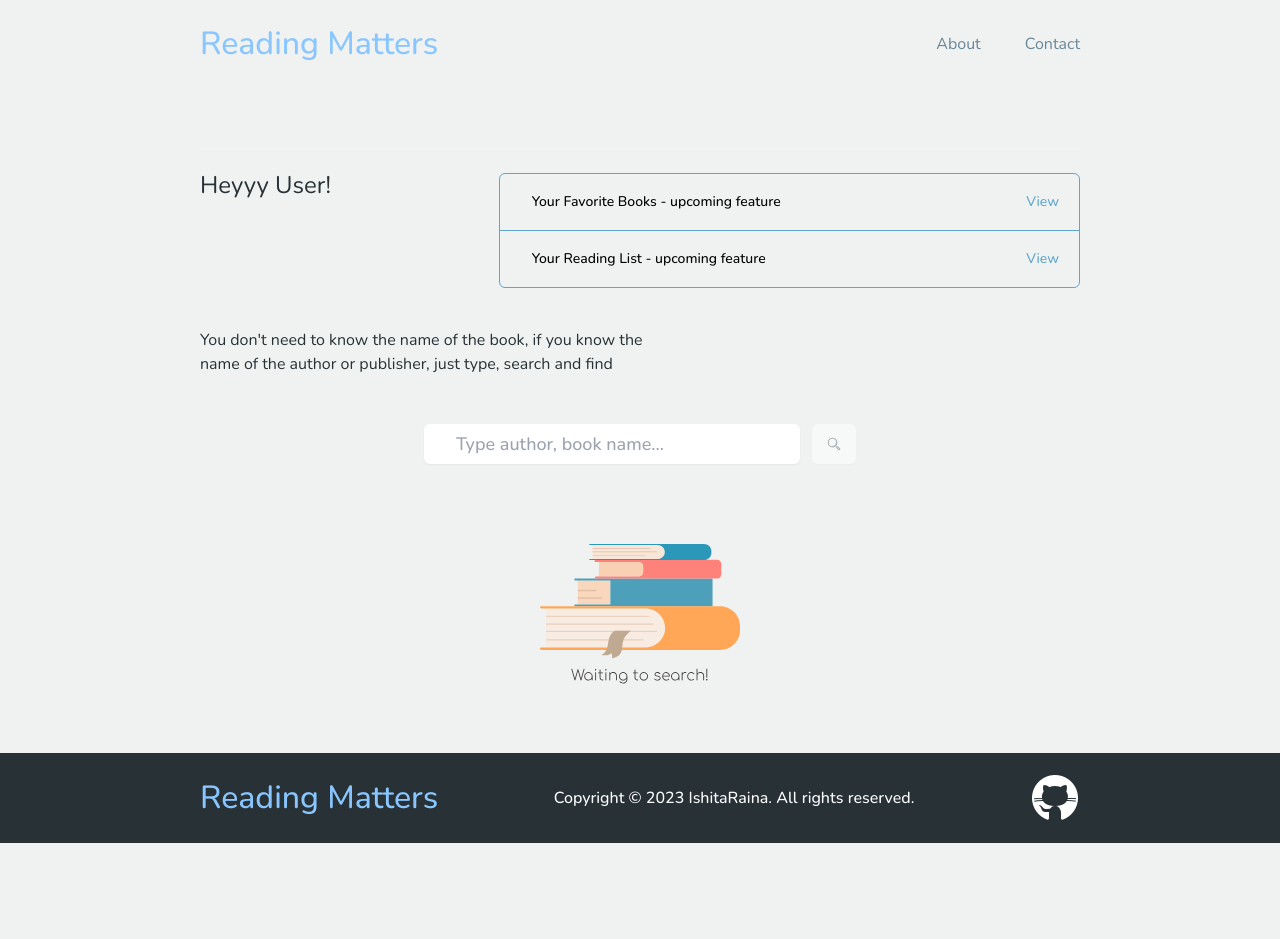
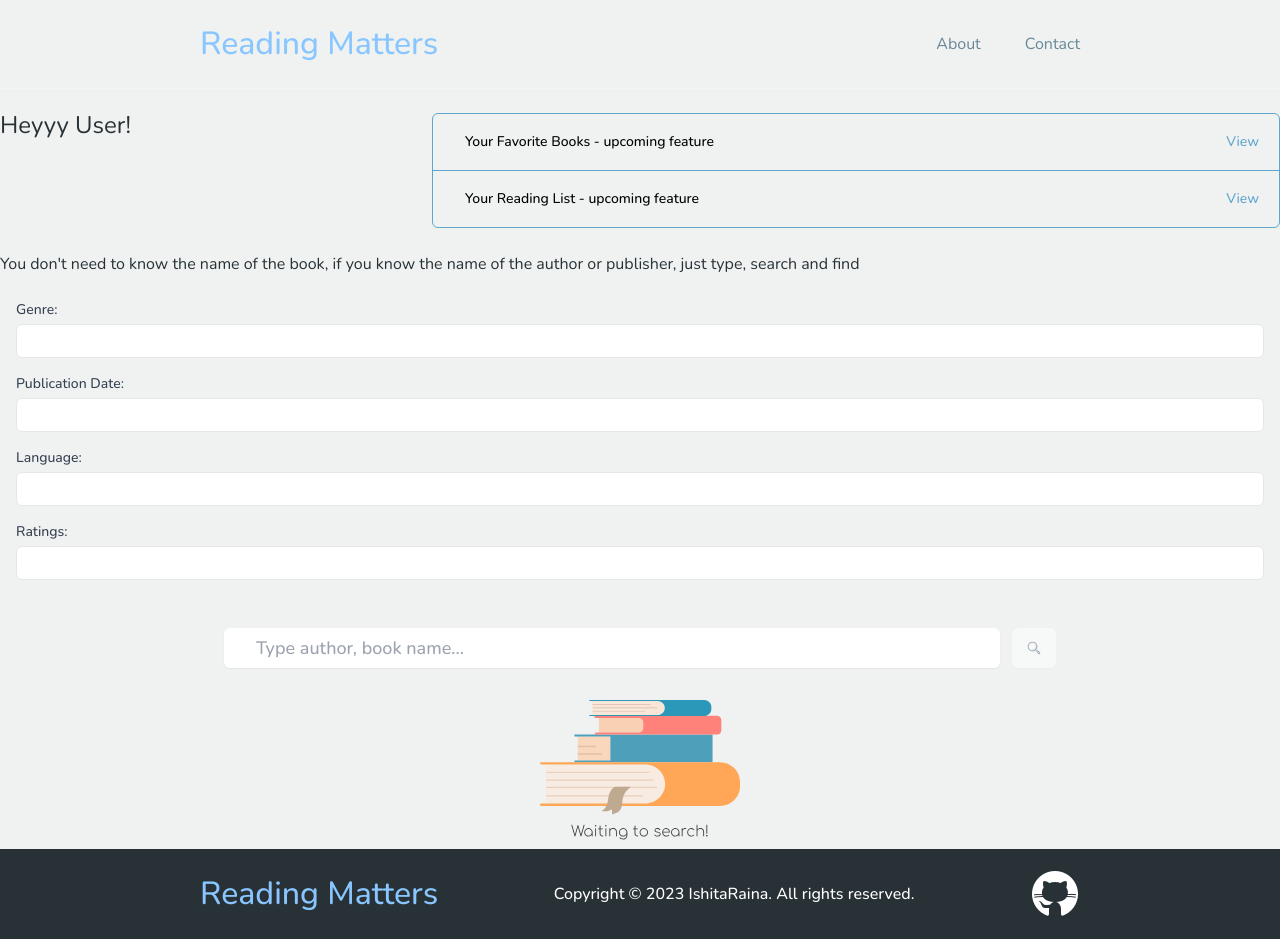
Before and after one commit to ishitaraina1807/Reading-Matters, a React (Create React App) app: page /search in a window 1280 px wide. Before the commit the page ends 843 px from the top, so only its background shows below. Built offline with nearby package versions, Linux system fonts and the light colour scheme.

Commit message:
Added filters to search

```diff
--- a/src/components/SearchPage.js
+++ b/src/components/SearchPage.js
@@ -9,17 +9,30 @@ export default function SearchPage() {
   const name = location.state?.name || "User";
   const navigate = useNavigate();
   const [searchQuery, setSearchQuery] = useState('');
+  const [filters, setFilters] = useState({
+    genre: '',
+    publicationDate: '',
+    language: '',
+    ratings: ''
+  });
 
   const handleSearch = () => {
     if (searchQuery.trim() !== "") {
-      navigate(`/search-result?query=${encodeURIComponent(searchQuery)}`);
+      // Construct search query string with filters
+      const query = new URLSearchParams({
+        q: searchQuery.trim(),
+        genre: filters.genre,
+        publicationDate: filters.publicationDate,
+        language: filters.language,
+        ratings: filters.ratings
+      }).toString();
+      navigate(`/search-result?${query}`);
     }
   };
 
   return (
-    <div className='searchpage'>
+    <div className='search-page'>
       <div className="search-section">
-        <div>
         <div className="mt-0 border-t border-gray-100">
           <dl className="divide-y divide-gray-100">
             <div className="px-4 py-6 sm:grid sm:grid-cols-3 sm:gap-4 sm:px-0">
@@ -55,18 +68,61 @@ export default function SearchPage() {
             </div>
           </dl>
         </div>
-
-        </div>
         <p className='text-customblack font-light'>You don't need to know the name of the book, if you know the name of the author or publisher, just type, search and find</p>
       </div>
-      <div className="search">
+
+      {/* Advanced Search Options */}
+      <div className="advanced-search mt-6 px-4">
+        <label htmlFor="genre" className="block text-sm font-medium text-gray-700">Genre:</label>
+        <input
+          id="genre"
+          name="genre"
+          type="text"
+          value={filters.genre}
+          onChange={event => setFilters({ ...filters, genre: event.target.value })}
+          className="mt-1 p-1 border rounded-md w-full"
+        />
+
+        <label htmlFor="publicationDate" className="block mt-4 text-sm font-medium text-gray-700">Publication Date:</label>
+        <input
+          id="publicationDate"
+          name="publicationDate"
+          type="text"
+          value={filters.publicationDate}
+          onChange={event => setFilters({ ...filters, publicationDate: event.target.value })}
+          className="mt-1 p-1 border rounded-md w-full"
+        />
+
+        <label htmlFor="language" className="block mt-4 text-sm font-medium text-gray-700">Language:</label>
+        <input
+          id="language"
+          name="language"
+          type="text"
+          value={filters.language}
+          onChange={event => setFilters({ ...filters, language: event.target.value })}
+          className="mt-1 p-1 border rounded-md w-full"
+        />
+
+        <label htmlFor="ratings" className="block mt-4 text-sm font-medium text-gray-700">Ratings:</label>
+        <input
+          id="ratings"
+          name="ratings"
+          type="text"
+          value={filters.ratings}
+          onChange={event => setFilters({ ...filters, ratings: event.target.value })}
+          className="mt-1 p-1 border rounded-md w-full"
+        />
+      </div>
+
+      {/* Search Bar */}
+      <div className="search mt-4 flex items-center justify-center">
         <input
           id="search"
           name="search"
           type="text"
           value={searchQuery}
           onChange={event => setSearchQuery(event.target.value)}
-          className="min-w-0 flex-auto rounded-md border-0 bg-white mr-3 px-8 py-2 text-customblack shadow-sm ring-1 ring-inset ring-white/10 focus:ring-2 focus:ring-inset focus:ring-darkblue sm:text-lg sm:leading-6"
+          className="min-w-0 flex-auto rounded-md border-0 bg-white mr-3 px-8 py-2 text-customblack shadow-sm ring-1 ring-inset ring-white/10 focus:ring-2 focus:ring-inset focus:ring-darkblue sm:text-lg sm:leading-6 w-3/4"
           placeholder="Type author, book name..."
           aria-label="Search"
         />
@@ -80,7 +136,8 @@ export default function SearchPage() {
           <img src={searchIconSvg} alt="search" />
         </button>
       </div>
-      <div className="flex justify-center mt-20">
+
+      <div className="flex justify-center mt-8">
         <img src={search} alt="books" />
       </div>
     </div>
```
Lines whose indentation alone changed are shown as unchanged.
